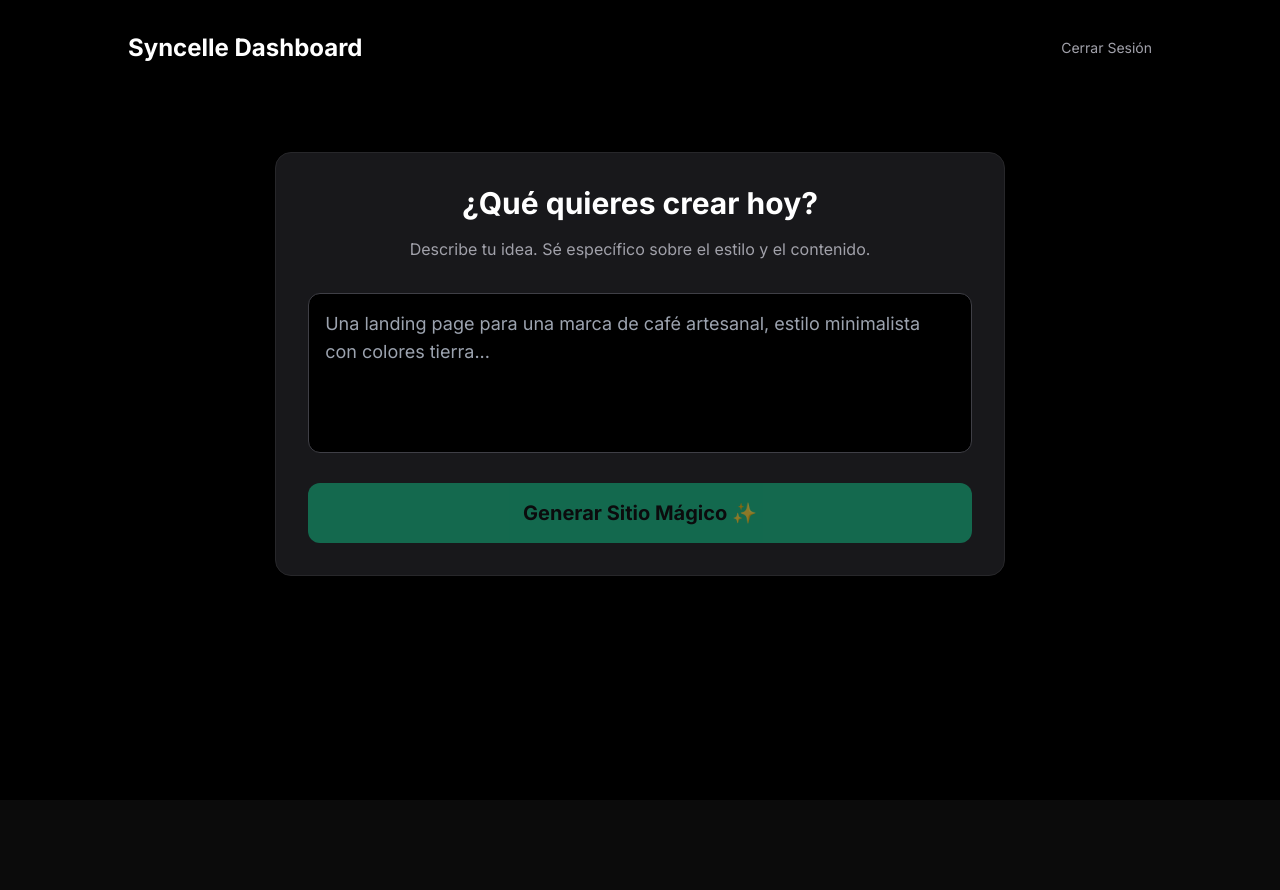
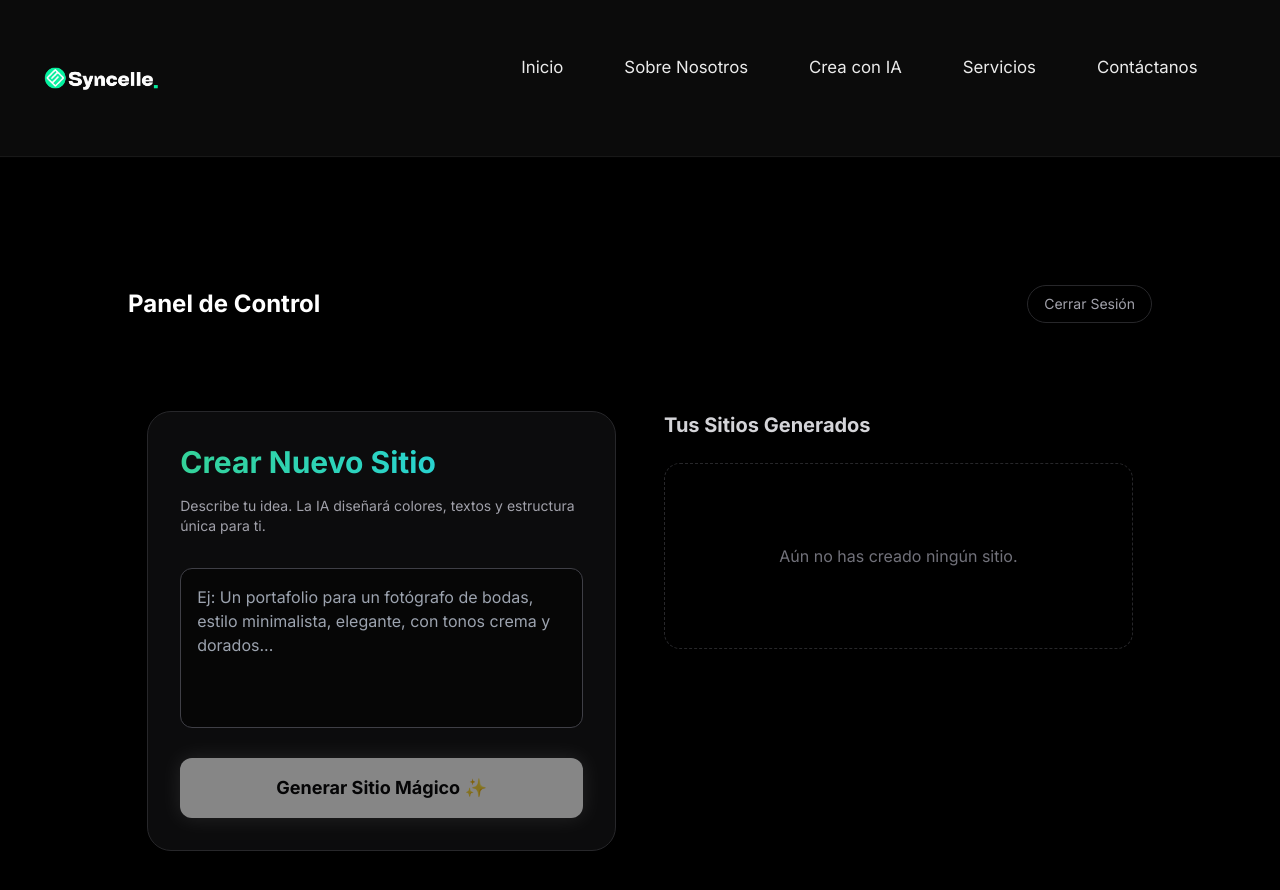
Before and after one commit to Sebas1703/Syncelle, a Next.js app in the folder web/: page /dashboard in a window 1280 px wide. Shown: the top 890 px of the page. Before the commit the page ends 800 px from the top, so only its background shows below. Built offline with nearby package versions, Linux system fonts and the light colour scheme.

Commit message:
Enhance Dashboard with history and Navbar, implement Dynamic Theming Engine

```diff
--- a/web/src/app/dashboard/page.js
+++ b/web/src/app/dashboard/page.js
@@ -1,15 +1,34 @@
 'use client';
 
-import { useState } from 'react';
+import { useState, useEffect } from 'react';
 import { useRouter } from 'next/navigation';
 import { supabase } from '@/lib/supabase';
 import { generateSiteContent } from '@/lib/ai-generator';
+import Navbar from '@/components/Navbar';
 
 export default function Dashboard() {
   const [prompt, setPrompt] = useState('');
   const [isGenerating, setIsGenerating] = useState(false);
   const [status, setStatus] = useState('');
+  const [projects, setProjects] = useState([]);
   const router = useRouter();
+
+  useEffect(() => {
+    fetchProjects();
+  }, []);
+
+  const fetchProjects = async () => {
+    const { data: { session } } = await supabase.auth.getSession();
+    if (!session?.user) return;
+
+    const { data, error } = await supabase
+      .from('projects')
+      .select('*')
+      .eq('user_id', session.user.id)
+      .order('created_at', { ascending: false });
+
+    if (data) setProjects(data);
+  };
 
   const handleGenerate = async () => {
     if (!prompt.trim()) return;
@@ -67,50 +86,90 @@ export default function Dashboard() {
   };
 
   return (
-    <div className="min-h-screen bg-black text-white p-8">
+    <div className="min-h-screen bg-black text-white">
+      <Navbar />
+
+      <div className="pt-32 pb-12 px-8">
         <header className="flex justify-between items-center mb-12 max-w-5xl mx-auto">
-        <h1 className="text-2xl font-bold">Syncelle Dashboard</h1>
+          <h1 className="text-2xl font-bold">Panel de Control</h1>
           <button
             onClick={async () => {
               await supabase.auth.signOut();
               router.push('/login');
             }}
-          className="text-sm text-zinc-400 hover:text-white"
+            className="text-sm text-zinc-400 hover:text-white border border-zinc-800 px-4 py-2 rounded-full transition-colors"
           >
             Cerrar Sesión
           </button>
         </header>
 
-      <main className="max-w-3xl mx-auto">
-        <div className="bg-zinc-900 border border-zinc-800 rounded-2xl p-8 mb-8">
-          <h2 className="text-3xl font-bold mb-4 text-center">¿Qué quieres crear hoy?</h2>
-          <p className="text-zinc-400 text-center mb-8">
-            Describe tu idea. Sé específico sobre el estilo y el contenido.
+        <main className="max-w-5xl mx-auto grid grid-cols-1 lg:grid-cols-2 gap-12">
+          {/* Columna Izquierda: Generador */}
+          <div className="bg-zinc-900/50 border border-zinc-800 rounded-3xl p-8 backdrop-blur-xl h-fit sticky top-32">
+            <h2 className="text-3xl font-bold mb-4 bg-gradient-to-r from-emerald-400 to-cyan-400 bg-clip-text text-transparent">
+              Crear Nuevo Sitio
+            </h2>
+            <p className="text-zinc-400 mb-8 text-sm">
+              Describe tu idea. La IA diseñará colores, textos y estructura única para ti.
             </p>
 
             <textarea
               value={prompt}
               onChange={(e) => setPrompt(e.target.value)}
               disabled={isGenerating}
-            placeholder="Una landing page para una marca de café artesanal, estilo minimalista con colores tierra..."
-            className="w-full h-40 bg-black border border-zinc-700 rounded-xl p-4 text-lg focus:outline-none focus:border-emerald-500 transition-colors resize-none mb-6"
+              placeholder="Ej: Un portafolio para un fotógrafo de bodas, estilo minimalista, elegante, con tonos crema y dorados..."
+              className="w-full h-40 bg-black/50 border border-zinc-700 rounded-xl p-4 text-base focus:outline-none focus:border-emerald-500 transition-colors resize-none mb-6"
             />
 
             <button
               onClick={handleGenerate}
               disabled={isGenerating || !prompt.trim()}
-            className="w-full bg-emerald-500 hover:bg-emerald-400 text-black font-bold py-4 rounded-xl text-xl transition-all disabled:opacity-50 disabled:scale-100 active:scale-95"
+              className="w-full bg-white hover:bg-zinc-200 text-black font-bold py-4 rounded-xl text-lg transition-all disabled:opacity-50 disabled:scale-100 active:scale-95 shadow-[0_0_20px_rgba(255,255,255,0.2)]"
             >
-            {isGenerating ? 'Generando...' : 'Generar Sitio Mágico ✨'}
+              {isGenerating ? 'Diseñando tu sitio...' : 'Generar Sitio Mágico ✨'}
             </button>
 
             {status && (
-            <div className="mt-6 text-center font-mono text-sm text-emerald-400 animate-pulse">
+              <div className="mt-6 text-center font-mono text-xs text-emerald-400 animate-pulse border border-emerald-500/20 bg-emerald-500/5 p-2 rounded-lg">
                 {status}
+              </div>
+            )}
+          </div>
+
+          {/* Columna Derecha: Historial */}
+          <div>
+            <h3 className="text-xl font-bold mb-6 text-zinc-300">Tus Sitios Generados</h3>
+
+            {projects.length === 0 ? (
+              <div className="text-center py-20 border border-dashed border-zinc-800 rounded-2xl">
+                <p className="text-zinc-500">Aún no has creado ningún sitio.</p>
+              </div>
+            ) : (
+              <div className="grid gap-4">
+                {projects.map((proj) => (
+                  <div
+                    key={proj.id}
+                    onClick={() => router.push(`/site/${proj.id}`)}
+                    className="group bg-zinc-900 border border-zinc-800 p-6 rounded-2xl cursor-pointer hover:border-zinc-600 transition-all hover:translate-x-2"
+                  >
+                    <div className="flex justify-between items-start mb-2">
+                      <h4 className="font-bold text-lg group-hover:text-emerald-400 transition-colors">
+                        {proj.name || 'Sin Título'}
+                      </h4>
+                      <span className="text-xs text-zinc-500 font-mono">
+                        {new Date(proj.created_at).toLocaleDateString()}
+                      </span>
+                    </div>
+                    <p className="text-zinc-400 text-sm line-clamp-2 text-ellipsis">
+                      {proj.prompt}
+                    </p>
+                  </div>
+                ))}
               </div>
             )}
           </div>
         </main>
       </div>
+    </div>
   );
 }
--- a/web/src/app/site/[id]/page.js
+++ b/web/src/app/site/[id]/page.js
@@ -22,9 +22,35 @@ export default async function SitePage({ params }) {
   }
 
   const siteData = data.structured_data;
+  const theme = siteData.theme || {};
+  const palette = theme.palette || {};
+
+  // Definir variables CSS dinámicas basadas en la IA
+  const dynamicStyles = {
+    '--bg-page': palette.background || '#09090b', // Default zinc-950
+    '--text-main': theme.mode === 'light' ? '#000000' : '#ffffff',
+    '--primary': palette.primary || '#10b981', // Default emerald-500
+    '--secondary': palette.secondary || '#3b82f6', // Default blue-500
+    '--surface': palette.surface || '#18181b', // Default zinc-900
+    '--accent': palette.accent || '#f59e0b',
+    'fontFamily': theme.typography?.bodyFont || 'sans-serif',
+  };
 
   return (
-    <main className="bg-black min-h-screen text-white">
+    <main
+      className="min-h-screen transition-colors duration-700 ease-in-out"
+      style={{
+        backgroundColor: 'var(--bg-page)',
+        color: 'var(--text-main)',
+        ...dynamicStyles
+      }}
+    >
+      {/* Fuente de Google Fonts si la IA la sugiere (Implementación simple) */}
+      <style dangerouslySetInnerHTML={{__html: `
+        @import url('https://fonts.googleapis.com/css2?family=${(theme.typography?.headingFont || 'Inter').replace(' ', '+')}:wght@400;700&display=swap');
+        h1, h2, h3, h4, h5, h6 { font-family: '${theme.typography?.headingFont || 'sans-serif'}', sans-serif; }
+      `}} />
+
       {siteData?.blocks?.map((block, index) => (
         <BlockRenderer key={index} block={block} index={index} />
       ))}
--- a/web/src/components/BlockRenderer.jsx
+++ b/web/src/components/BlockRenderer.jsx
@@ -10,13 +10,20 @@ import { motion } from 'framer-motion';
 
 const BlockRegistry = {
   'hero': ({ data }) => (
-    <section className="min-h-screen w-full flex flex-col justify-center items-center bg-zinc-950 text-white p-8 relative overflow-hidden">
-      <div className="absolute inset-0 bg-[radial-gradient(circle_at_50%_50%,_rgba(16,185,129,0.1),_transparent_50%)]" />
+    <section className="min-h-screen w-full flex flex-col justify-center items-center p-8 relative overflow-hidden">
+      {/* Fondo dinámico sutil */}
+      <div
+        className="absolute inset-0 opacity-20"
+        style={{
+          background: `radial-gradient(circle at 50% 50%, var(--primary) 0%, transparent 50%)`
+        }}
+      />
+
       <motion.h1
         initial={{ opacity: 0, y: 50, filter: 'blur(10px)' }}
         animate={{ opacity: 1, y: 0, filter: 'blur(0px)' }}
         transition={{ duration: 0.8, ease: "easeOut" }}
-        className="text-6xl md:text-8xl font-bold text-center mb-6 relative z-10 tracking-tighter"
+        className="text-6xl md:text-8xl font-bold text-center mb-6 relative z-10 tracking-tighter leading-tight"
       >
         {data?.headline || "Syncelle Design Engine"}
       </motion.h1>
@@ -24,7 +31,7 @@ const BlockRegistry = {
         initial={{ opacity: 0 }}
         animate={{ opacity: 1 }}
         transition={{ delay: 0.4, duration: 0.8 }}
-        className="text-xl text-zinc-400 max-w-2xl text-center relative z-10 font-light"
+        className="text-xl opacity-80 max-w-2xl text-center relative z-10 font-light"
       >
         {data?.subheadline || "Ready to render next-gen websites."}
       </motion.p>
@@ -34,7 +41,11 @@ const BlockRegistry = {
             initial={{ opacity: 0 }}
             animate={{ opacity: 1 }}
             transition={{ delay: 0.6 }}
-            className="mt-8 px-8 py-4 bg-white text-black rounded-full font-bold hover:bg-emerald-400 transition-colors relative z-10"
+            className="mt-8 px-8 py-4 rounded-full font-bold transition-transform hover:scale-105 relative z-10 shadow-lg"
+            style={{
+              backgroundColor: 'var(--primary)',
+              color: 'var(--bg-page)' // Contraste automático (simple)
+            }}
          >
             {data.cta_primary}
          </motion.button>
```
Also changed, not shown: 1 other file (tests, documents, lock files or other folders). Lines whose indentation alone changed are shown as unchanged.
